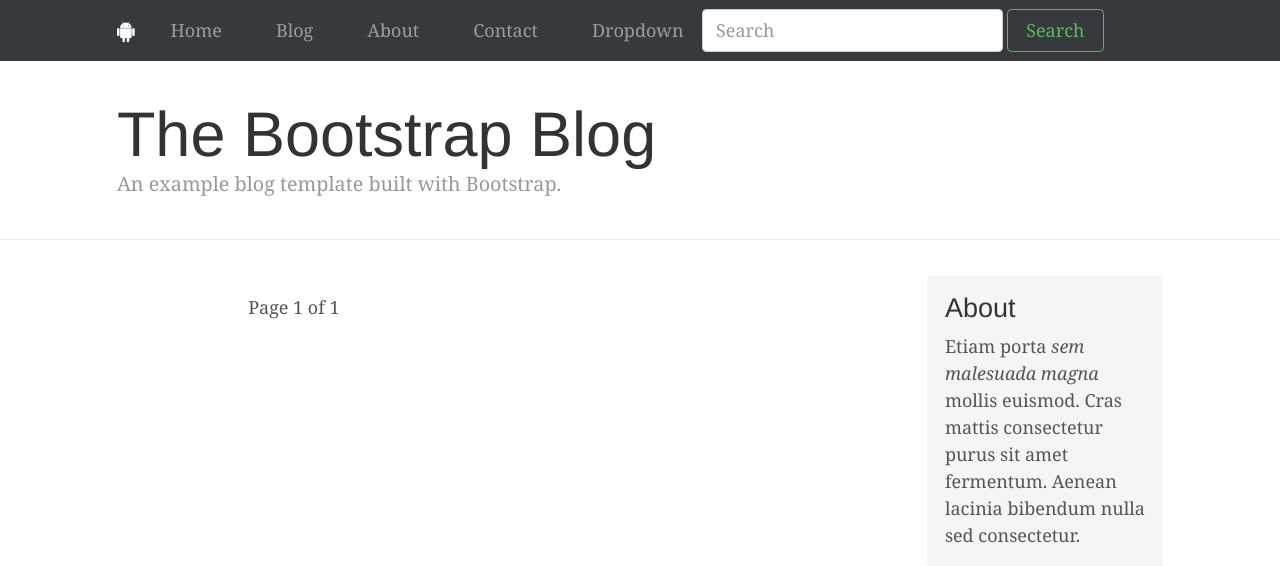
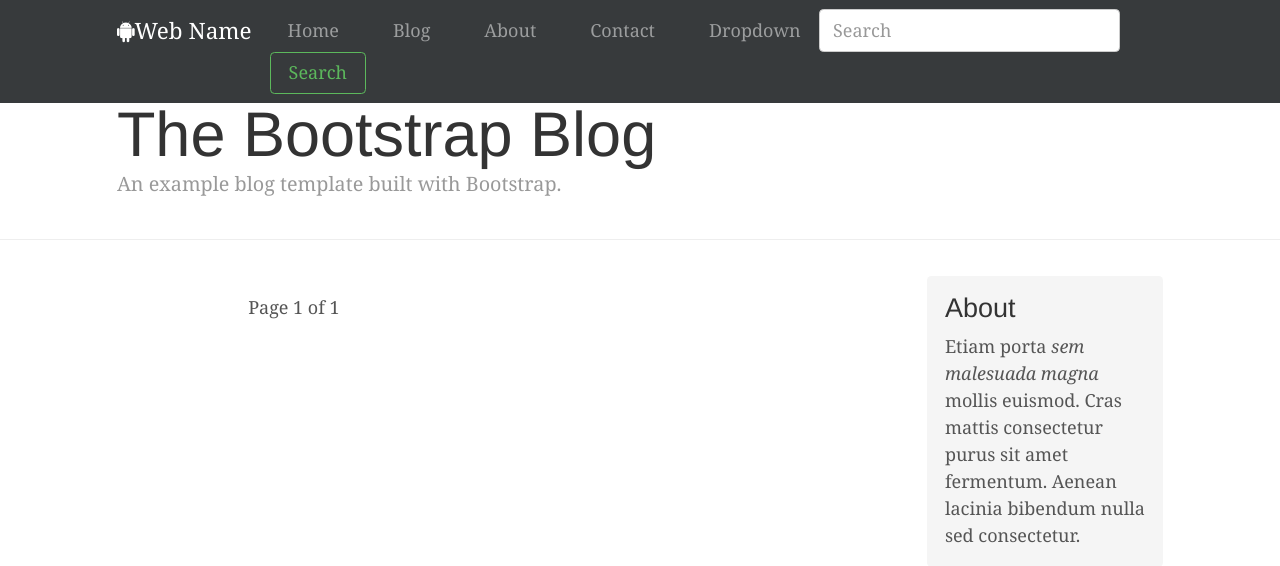
Before and after one commit to jek10/django19, a Django app: page / in a window 1280 px wide. Shown: the top 566 px of the page. Run offline with Django 3.2, Linux system fonts and the light colour scheme; data that the repository does not hold is empty; some libraries are stand-ins or nearby versions.

Commit message:
Fixing css

```diff
--- a/templates/navbar.html
+++ b/templates/navbar.html
@@ -4,7 +4,7 @@
   <i class="fa fa-bars" aria-hidden="true"></i>
   </button>
   <a class="navbar-brand" href="#">
-  <i class="fa fa-android" aria-hidden="true"></i>
+  <i class="fa fa-android" aria-hidden="true"></i>Web Name
   </a>
   <div class="collapse navbar-toggleable-md" id="mainNavbarCollapse">
     <ul class="nav navbar-nav">
```
